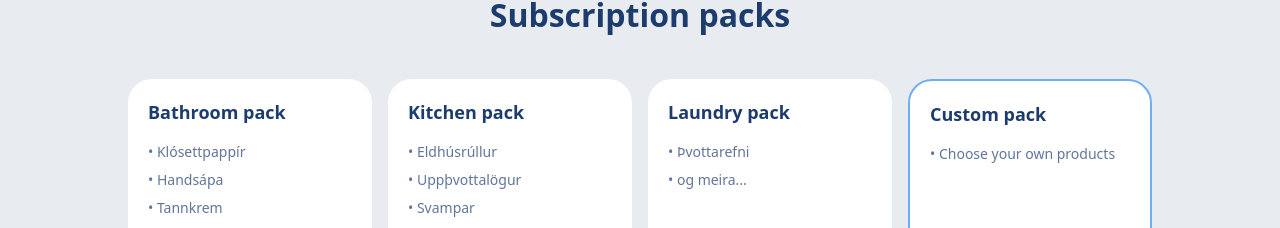
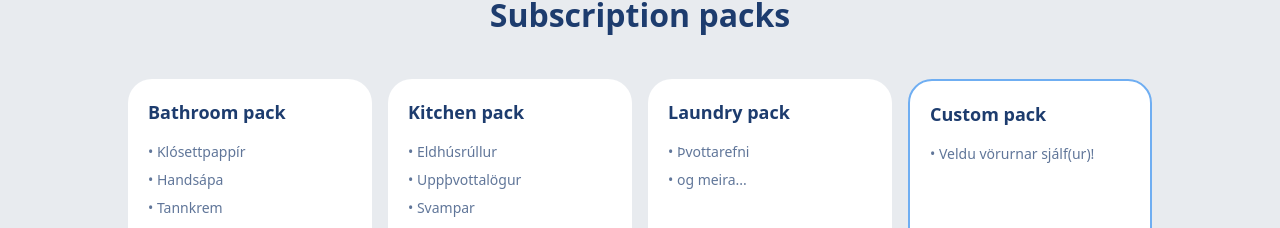
Before and after one commit to herdisheida/Birgo, a Next.js app: page / in a window 1280 px wide. Shown: the part 1122-1350 px from the top of the page. Built offline with nearby package versions, Linux system fonts and the light colour scheme.

Commit message:
Update index.ts

```diff
--- a/src/constants/index.ts
+++ b/src/constants/index.ts
@@ -74,6 +74,6 @@ export const subscriptionPacks = [
     id: "custom",
     name: "Custom pack",
     products: [], // Empty for custom
-    displayItems: ["Choose your own products"],
+    displayItems: ["Veldu vörurnar sjálf(ur)!"],
   },
 ];
```
